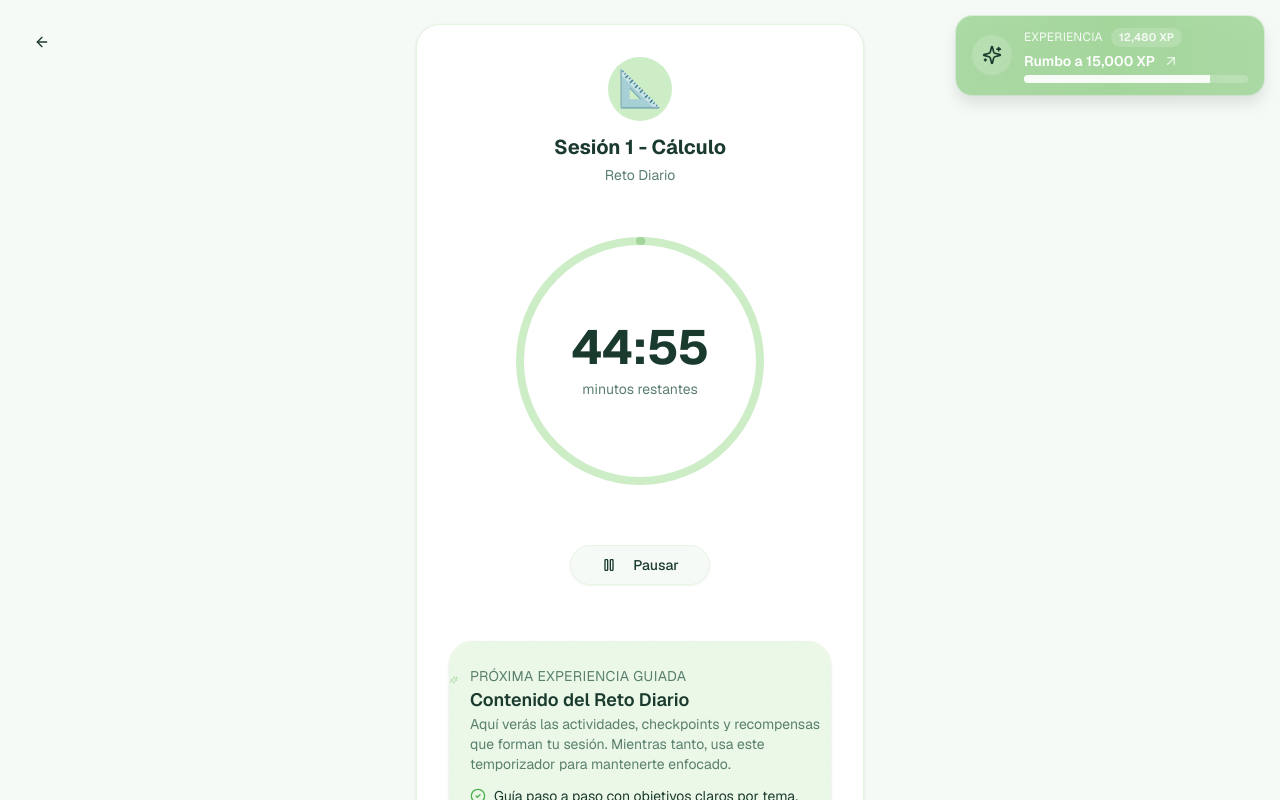
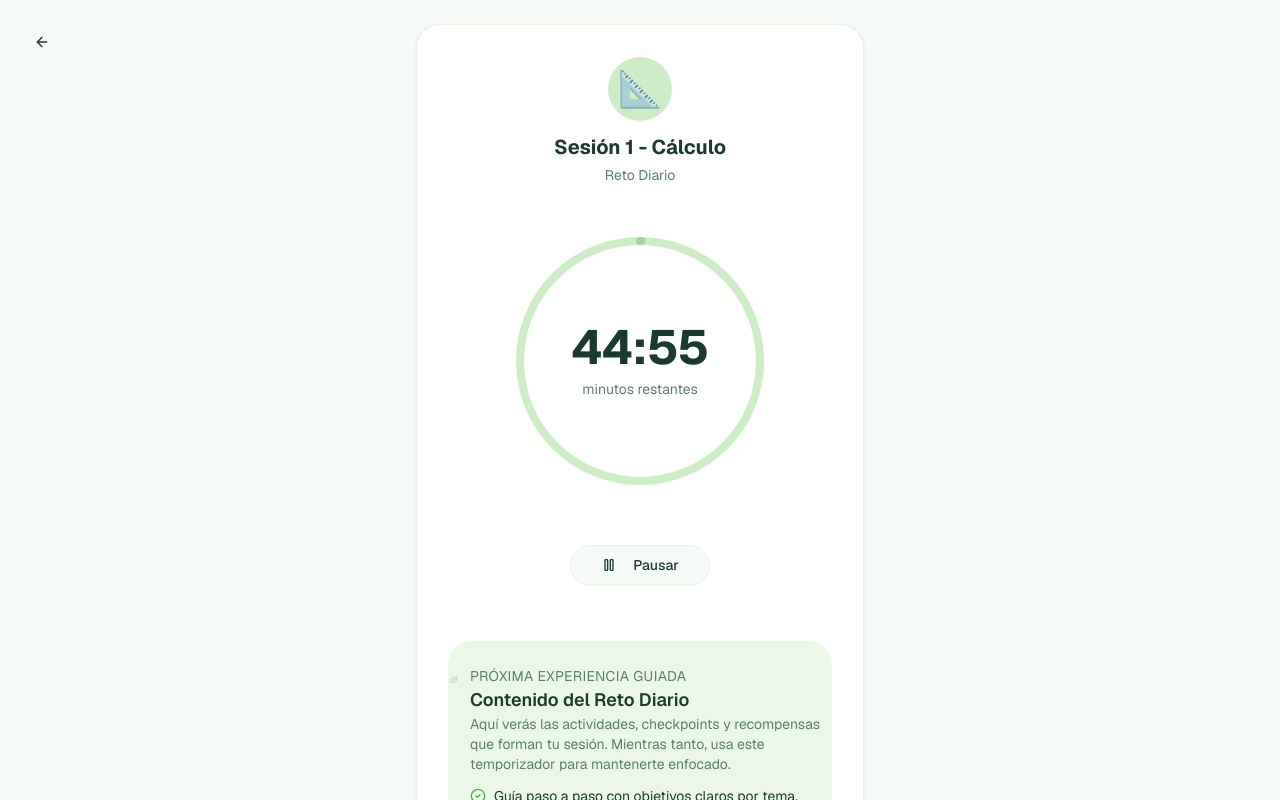
Before and after one commit to valentinabarbetty/studyapp, a Next.js app: page /missions/daily-challenge/session/1 in a window 1280 px wide. Shown: the top 800 px of the page. Built offline with nearby package versions, Linux system fonts and the light colour scheme.

Commit message:
quitar experiencia luego de seg

```diff
--- a/app/missions/daily-challenge/session/[id]/page.tsx
+++ b/app/missions/daily-challenge/session/[id]/page.tsx
@@ -5,27 +5,12 @@ import { Card } from "@/components/ui/card"
 import { Button } from "@/components/ui/button"
 import { ArrowLeft, CheckCircle2, Pause, Play, Sparkles } from "lucide-react"
 import Link from "next/link"
-import { useParams, useRouter } from "next/navigation"
+import { useRouter, useParams } from "next/navigation"
 
 const sessions = [
-  {
-    id: 1,
-    name: "Sesión 1 - Cálculo",
-    duration: 45,
-    icon: "📐",
-  },
-  {
-    id: 2,
-    name: "Sesión 2 - Lectura",
-    duration: 30,
-    icon: "📚",
-  },
-  {
-    id: 3,
-    name: "Sesión 3 - Práctica",
-    duration: 60,
-    icon: "✍️",
-  },
+  { id: 1, name: "Sesión 1 - Cálculo", duration: 45, icon: "📐" },
+  { id: 2, name: "Sesión 2 - Lectura", duration: 30, icon: "📚" },
+  { id: 3, name: "Sesión 3 - Práctica", duration: 60, icon: "✍️" },
 ]
 
 export default function SessionTimerPage() {
@@ -40,10 +25,10 @@ export default function SessionTimerPage() {
   useEffect(() => {
     if (!isRunning) return
 
-    const interval = setInterval(() => {
+    const interval = window.setInterval(() => {
       setTimeLeft((prev) => {
         if (prev <= 1) {
-          clearInterval(interval)
+          window.clearInterval(interval)
           router.push("/complete")
           return 0
         }
@@ -51,7 +36,7 @@ export default function SessionTimerPage() {
       })
     }, 1000)
 
-    return () => clearInterval(interval)
+    return () => window.clearInterval(interval)
   }, [isRunning, router])
 
   const minutes = Math.floor(timeLeft / 60)
--- a/components/experience-pill.tsx
+++ b/components/experience-pill.tsx
@@ -1,11 +1,44 @@
-import { Sparkles, ArrowUpRight } from "lucide-react"
+"use client"
+
+import { useEffect, useState } from "react"
+import { Sparkles, ArrowUpRight, X } from "lucide-react"
 
 const USER_XP = 12480
 const NEXT_GOAL = 15000
+const DISMISS_KEY = "experience-pill-dismissed"
+const DISPLAY_DURATION_MS = 5000
 
 const progress = Math.min(USER_XP / NEXT_GOAL, 1)
 
 export function ExperiencePill() {
+  const [isVisible, setIsVisible] = useState(false)
+
+  useEffect(() => {
+    // Seguridad: no hacer nada si por alguna razón se ejecuta en server
+    if (typeof window === "undefined") return
+
+    const alreadyDismissed = window.sessionStorage.getItem(DISMISS_KEY) === "true"
+    if (alreadyDismissed) return
+
+    setIsVisible(true)
+
+    const timeoutId = window.setTimeout(() => {
+      setIsVisible(false)
+      window.sessionStorage.setItem(DISMISS_KEY, "true")
+    }, DISPLAY_DURATION_MS)
+
+    return () => window.clearTimeout(timeoutId)
+  }, [])
+
+  const handleDismiss = () => {
+    if (typeof window !== "undefined") {
+      window.sessionStorage.setItem(DISMISS_KEY, "true")
+    }
+    setIsVisible(false)
+  }
+
+  if (!isVisible) return null
+
   return (
     <div className="fixed top-4 right-4 z-40 drop-shadow-xl">
       <div className="flex items-center gap-3 rounded-2xl bg-gradient-to-r from-primary/90 via-primary to-primary/90 px-4 py-3 text-primary-foreground ring-1 ring-primary/30">
@@ -30,6 +63,14 @@ export function ExperiencePill() {
             />
           </div>
         </div>
+        <button
+          type="button"
+          onClick={handleDismiss}
+          aria-label="Ocultar experiencia"
+          className="ml-1 inline-flex h-8 w-8 items-center justify-center rounded-full bg-white/10 text-white transition hover:bg-white/20"
+        >
+          <X className="h-4 w-4" />
+        </button>
       </div>
     </div>
   )
```
